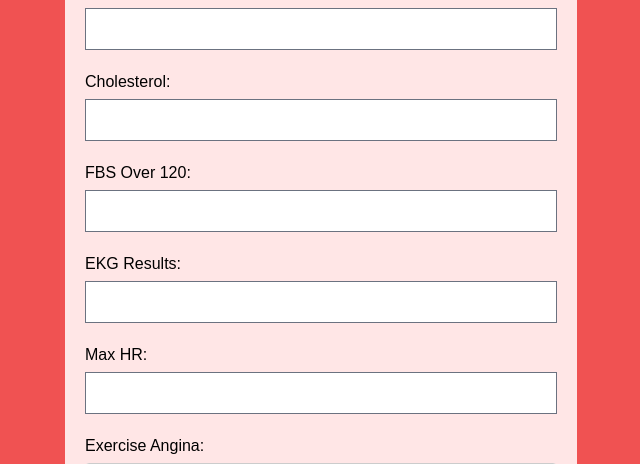
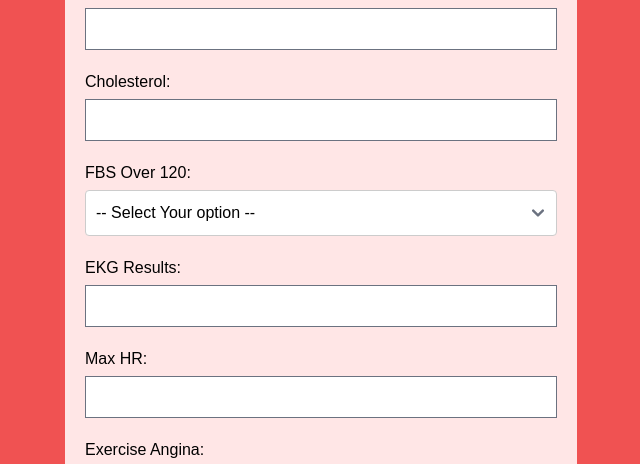
Before and after one commit to fitsyam/ml-project-heartdiseaseprediction, a Flask app: page /input in a window 1280 px wide. Shown: the part 410-874 px from the top of the page, without its empty margins (319-959 px from the left). Run offline with Flask 3, Linux system fonts and the light colour scheme; parts of the project's set-up code (start-up, migrations or seed data) failed here and were passed over.

Commit message:
benerin app.py

```diff
--- a/app.py
+++ b/app.py
@@ -1,6 +1,11 @@
-from flask import Flask, render_template, redirect, url_for
+from flask import Flask, render_template, request, redirect, url_for
+import numpy as np
+import joblib
 
 app = Flask(__name__)
+
+# Menggunakan joblib untuk memuat model
+model = joblib.load('models/model1.pkl')
 
 @app.route("/")
 @app.route("/index")
@@ -15,5 +20,42 @@ def input():
 def check_yourself():
     return redirect(url_for('input'))
 
+@app.route('/submit', methods=['POST'])
+def submit():
+    if request.method == "POST":
+        # Dapatkan data input dari formulir
+        age = float(request.form['age'])
+        sex = int(request.form['sex'])
+        chest_pain = float(request.form['chest_pain'])
+        blood_pressure = float(request.form['blood_pressure'])
+        cholesterol = float(request.form['cholesterol'])
+        fbs_over_20 = int(request.form['fbs_over_20'])
+        ekg_results = float(request.form['ekg_results'])
+        max_hr = float(request.form['max_hr'])
+        exercise_angina = int(request.form['exercise_angina'])
+        st_depression = float(request.form['st_depression'])
+        slope_of_st = float(request.form['slope_of_st'])
+        num_vessel_fluro = float(request.form['num_vessel_fluro'])
+        thallium = float(request.form['thallium'])
+
+        # Lakukan prediksi menggunakan model yang dimuat
+        input_data = np.array([[age, sex, chest_pain, blood_pressure, cholesterol, fbs_over_20, ekg_results, max_hr, exercise_angina, st_depression, slope_of_st, num_vessel_fluro, thallium]])
+        prediction_result = model.predict(input_data)
+        if prediction_result[0] == 0:
+            prediction = "Anda tidak memiliki kemungkinan terkena penyakit jantung"
+        else:
+            prediction = "Anda memiliki kemungkinan terkena penyakit jantung"
+
+
+        # Tampilkan hasilnya di halaman baru
+        return render_template('result.html', prediction=prediction)
+
+    return render_template("input.html")
+
+@app.route('/result')
+def result():
+    # Logika untuk menampilkan result.html ada di sini
+    return render_template('result.html')
+
 if __name__ == '__main__':
     app.run(debug=True)
--- a/templates/input.html
+++ b/templates/input.html
@@ -24,7 +24,6 @@
             text-align: center;
             color:#E5E7EB;
         }
-
 
         label {
             display: block;
@@ -73,15 +72,7 @@
 </head>
 
 <body>
-    <!-- Your form goes here -->
-</body>
-
-</html>
-</head>
-
-<body>
-
-    <h2 class="text-gray-900 dark:text-white text-3xl md:text-5xl font-extrabold mt-6 ">Input Data for Prediction</h2>
+    <h2 class="text-gray-900 dark:text-white text-3xl md:text-5xl font-extrabold mt-6">Input Data for Prediction</h2>
 
     <div class="form-container">
         <img src="{{url_for('static', filename='dist/css/garis.gif')}}" alt="Your Image" class="form-image">
@@ -94,8 +85,8 @@
             <label for="sex">Sex:</label>
             <select id="sex" name="sex" required>
                 <option value=''>-- Select Sex --</option>
-                <option value="male">Male</option>
-                <option value="female">Female</option>
+                <option value="1">Male</option>
+                <option value="0">Female</option>
             </select><br>
 
             <!-- Chest Pain Type -->
@@ -117,8 +108,12 @@
             <input type="number" id="cholesterol" name="cholesterol" required><br>
 
             <!-- FBS Over 120 -->
-            <label for="fbs_over_120">FBS Over 120:</label>
-            <input type="number" id="fbs_over_120" name="fbs_over_120" required><br>
+            <label for="fbs_over_20">FBS Over 120:</label>
+            <select id="fbs_over_20" name="fbs_over_20" required>
+                <option value=''>-- Select Your option --</option>
+                <option value="1">Yes</option>
+                <option value="0">No</option>
+            </select><br>
 
             <!-- EKG Results -->
             <label for="ekg_results">EKG Results:</label>
@@ -132,13 +127,13 @@
             <label for="exercise_angina">Exercise Angina:</label>
             <select id="exercise_angina" name="exercise_angina" required>
                 <option value=''>-- Select Your option --</option>
-                <option value="yes">Yes</option>
-                <option value="no">No</option>
+                <option value="1">Yes</option>
+                <option value="0">No</option>
             </select><br>
 
             <!-- ST Depression -->
             <label for="st_depression">ST Depression:</label>
-            <input type="number" id="st_depression" name="st_depression" required><br>
+            <input type="text" id="st_depression" name="st_depression" pattern="[0-9]+([.][0-9]+)?" title="Enter a valid number" required><br>
 
             <!-- Slope of ST -->
             <label for="slope_of_st">Slope of ST:</label>
@@ -152,13 +147,12 @@
             <label for="thallium">Thallium:</label>
             <input type="number" id="thallium" name="thallium" required><br>
 
-            <!-- Add more input fields as needed -->
-
             <br>
             <input type="submit" value="Submit">
         </form>
 
-        <img src="{{url_for('static', filename='dist/css/garis.gif')}}" alt="Your Image" class="form-image">
+        <img src="{{url_for('static', filename='dist/css/garis.gif')}}" alt="garis" class="form-image">
+    </div>
 </body>
 
 </html>
```
Also changed, not shown: templates/result.html (added, +16 -0 lines), 1 other file.
